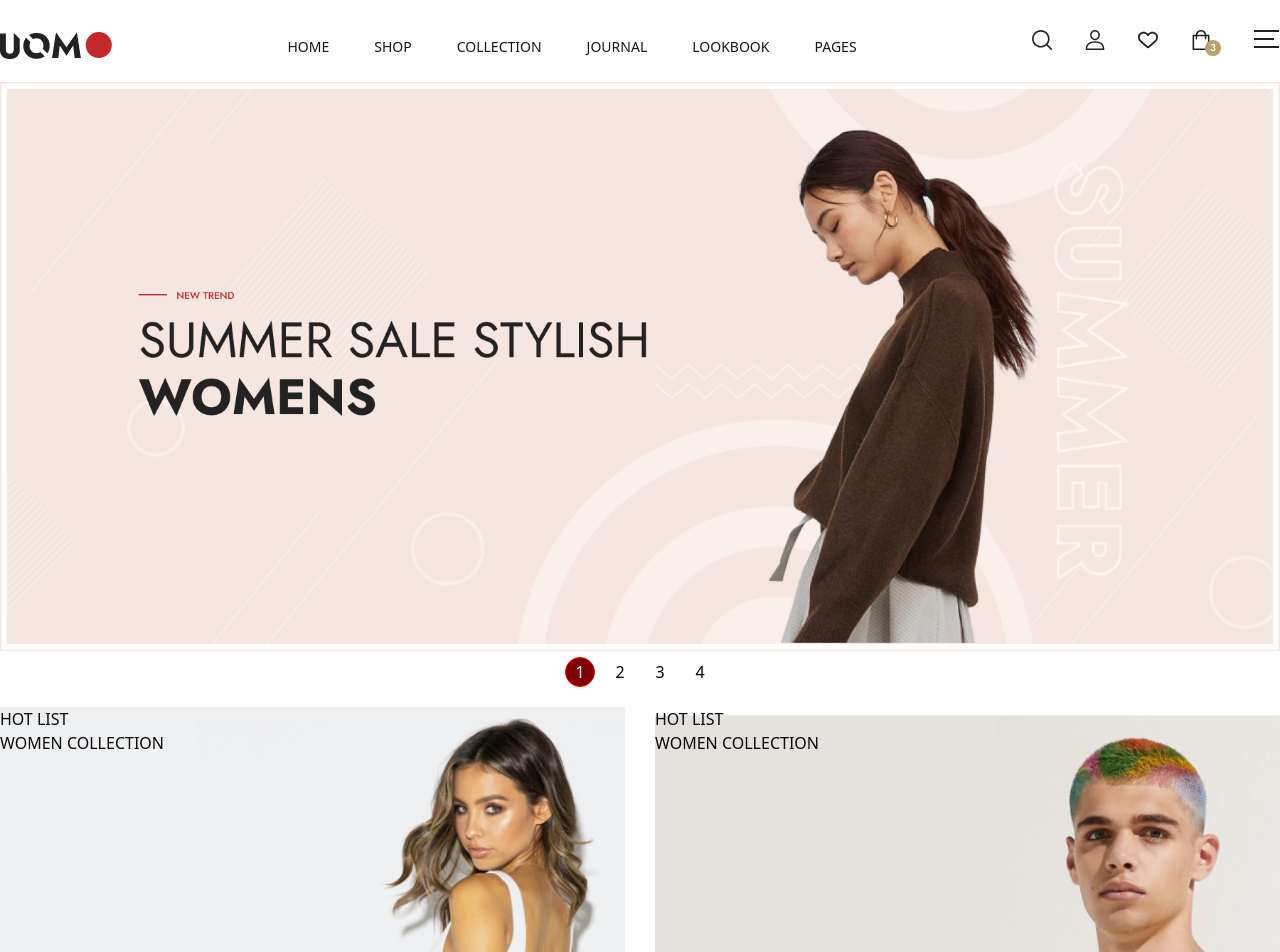
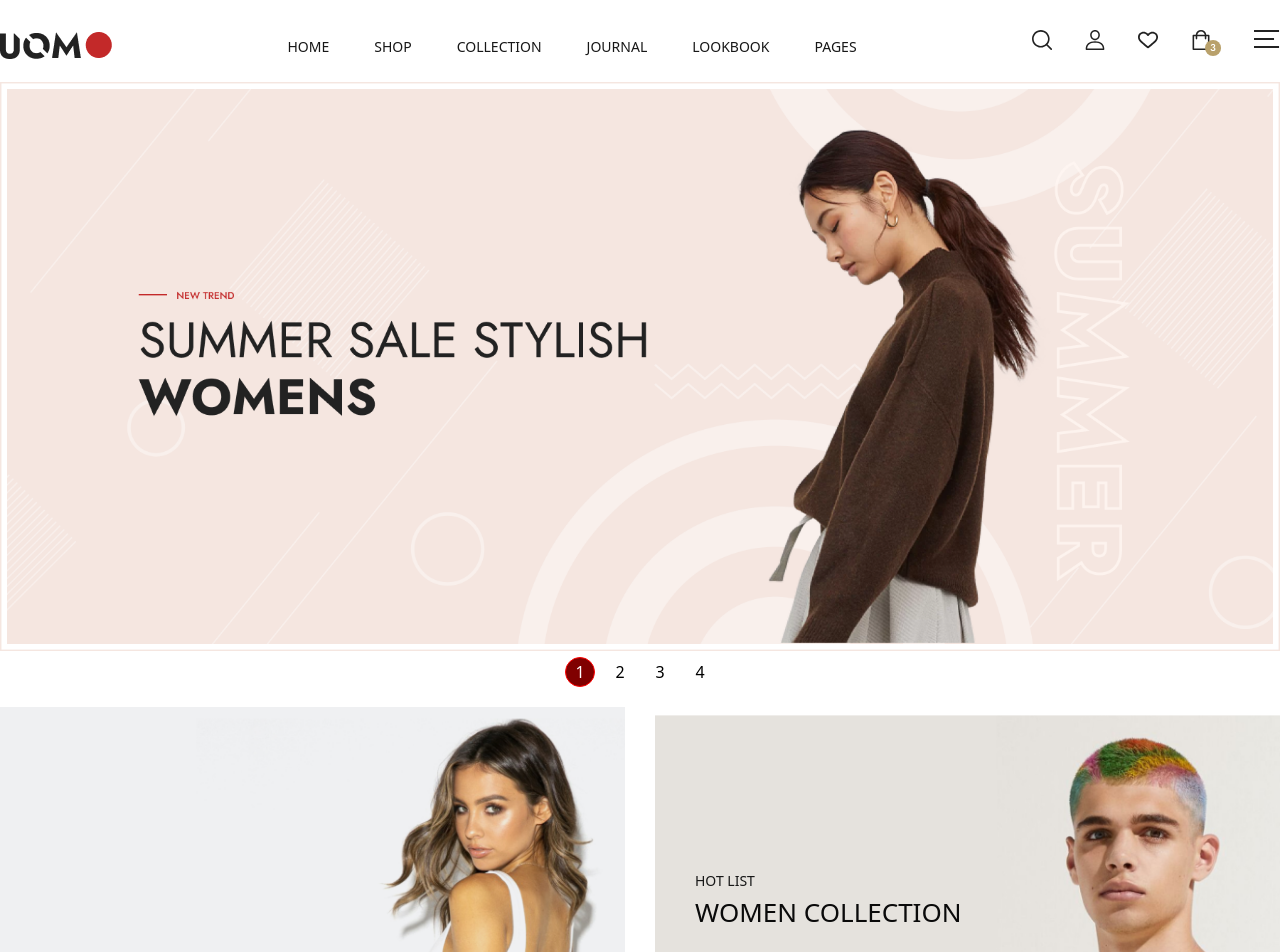
Before and after one commit to ayeshatahsin11/Uomo, a Next.js app: page / in a window 1280 px wide. Shown: the top 952 px of the page. Built offline with nearby package versions, Linux system fonts and the light colour scheme.

Commit message:
Font text added

```diff
--- a/src/components/home/category/Items.jsx
+++ b/src/components/home/category/Items.jsx
@@ -4,11 +4,15 @@ const Items = ({ item, isFirst, isSecond }) => {
   return (
     <>
       <div
-        className={`mb-5 w-full bg-cover! bg-center! bg-no-repeat! ${isFirst && "col-span-2 row-span-2"} ${isSecond && "col-span-2"} `}
-        style={{ background: `url(${item.image.src})` }}
+        className={`font-jost mb-5 w-full bg-cover! bg-center! bg-no-repeat! p-10 ${isFirst && "col-span-2 row-span-2"} ${isSecond && "col-span-2"} `}
+        style={{ background: `url(${item?.image?.src})` }}
       >
-        <h4>{item.title}</h4>
-        <h2>{item.name}</h2>
+        <div className="flex h-full flex-col justify-end">
+          <h4 className="text-primary text-[14px] leading-6 font-normal">
+            {item.title}
+          </h4>
+          <h2 className="text-[26px] font-medium">{item.name}</h2>
+        </div>
       </div>
     </>
   );
```
